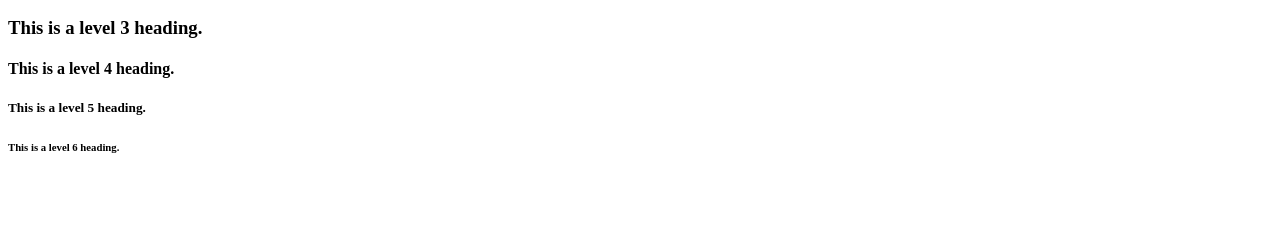
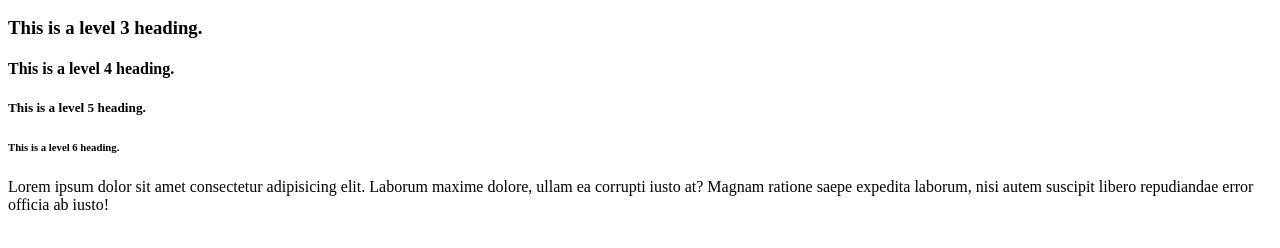
Before and after one commit to agrunauer/agrunauer.github.io, a plain HTML site: page 01-basic-html-elements/index.html in a window 1280 px wide. Shown: the part 110-358 px from the top of the page. Drawn offline with Linux system fonts and the light colour scheme.

Commit message:
basic HTML elements demo

```diff
--- a/01-basic-html-elements/index.html
+++ b/01-basic-html-elements/index.html
@@ -13,5 +13,11 @@
         <h4>This is a level 4 heading.</h4>
         <h5>This is a level 5 heading.</h5>
         <h6>This is a level 6 heading.</h6>
+        <p>
+            Lorem ipsum dolor sit amet consectetur adipisicing elit. Laborum
+            maxime dolore, ullam ea corrupti iusto at? Magnam ratione saepe
+            expedita laborum, nisi autem suscipit libero repudiandae error
+            officia ab iusto!
+        </p>
     </body>
 </html>
```
